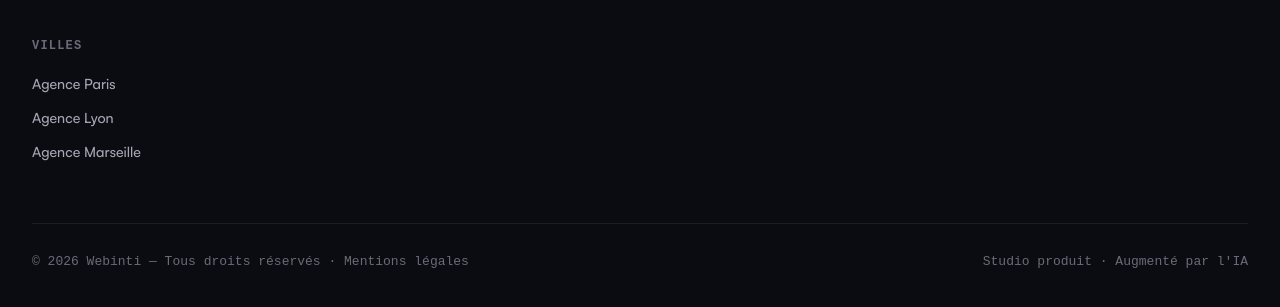
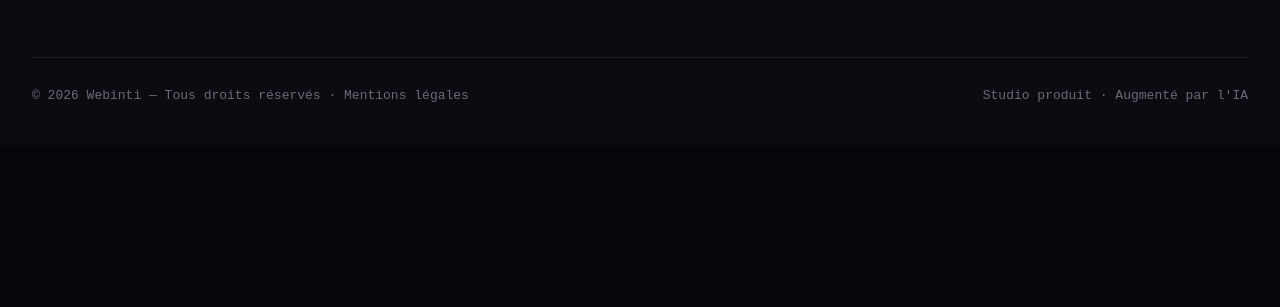
Before and after one commit to webinti/webinti-v2, an Astro site in the folder site/: page /faq in a window 1280 px wide. Shown: the part 2630-2937 px from the top of the page. After the commit the page ends 2775 px from the top, so only its background shows below. Built offline with nearby package versions, Linux system fonts and the light colour scheme; Astro itself is replaced by a stand-in of ours.

Commit message:
Remove broken 'Villes' footer column (overflowed grid layout)

```diff
--- a/site/src/components/Footer.astro
+++ b/site/src/components/Footer.astro
@@ -53,14 +53,6 @@
           <li><a href="/mentions-legales/">Mentions légales</a></li>
         </ul>
       </div>
-      <div class="foot-col">
-        <h4>Villes</h4>
-        <ul>
-          <li><a href="/agence/paris/">Agence Paris</a></li>
-          <li><a href="/agence/lyon/">Agence Lyon</a></li>
-          <li><a href="/agence/marseille/">Agence Marseille</a></li>
-        </ul>
-      </div>
     </div>
     <div class="foot-bottom">
       <div>© 2026 Webinti — Tous droits réservés · <a href="/mentions-legales/" style="color:inherit">Mentions légales</a></div>
```
